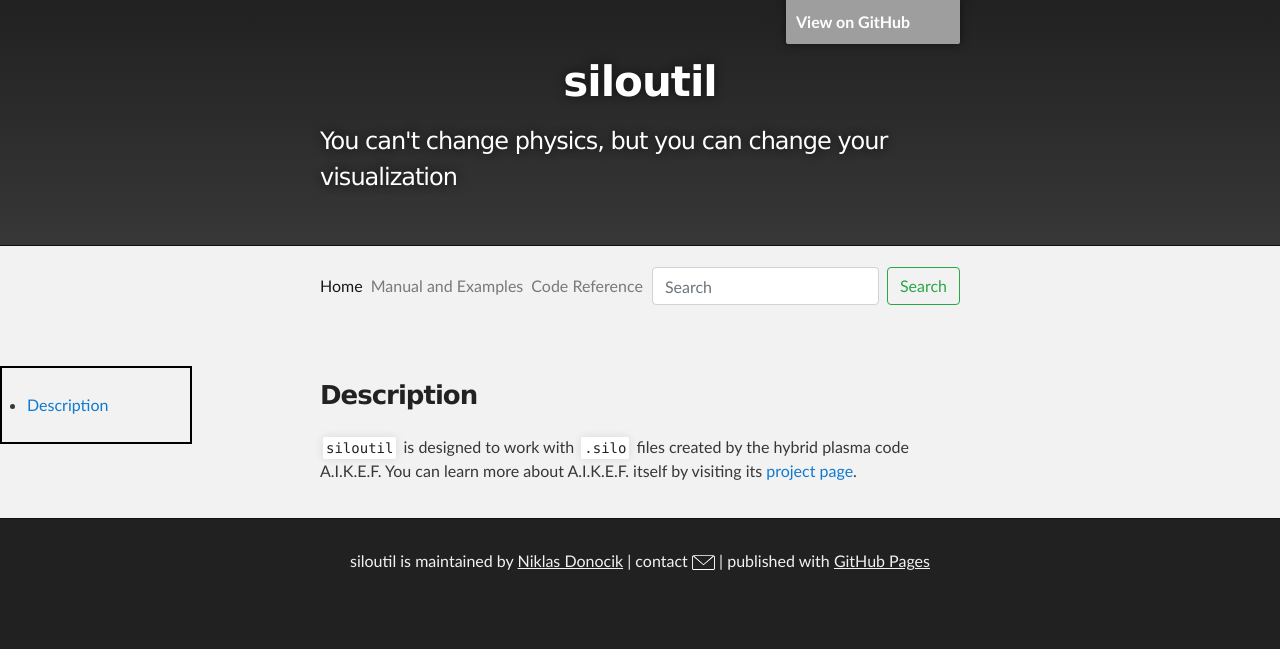
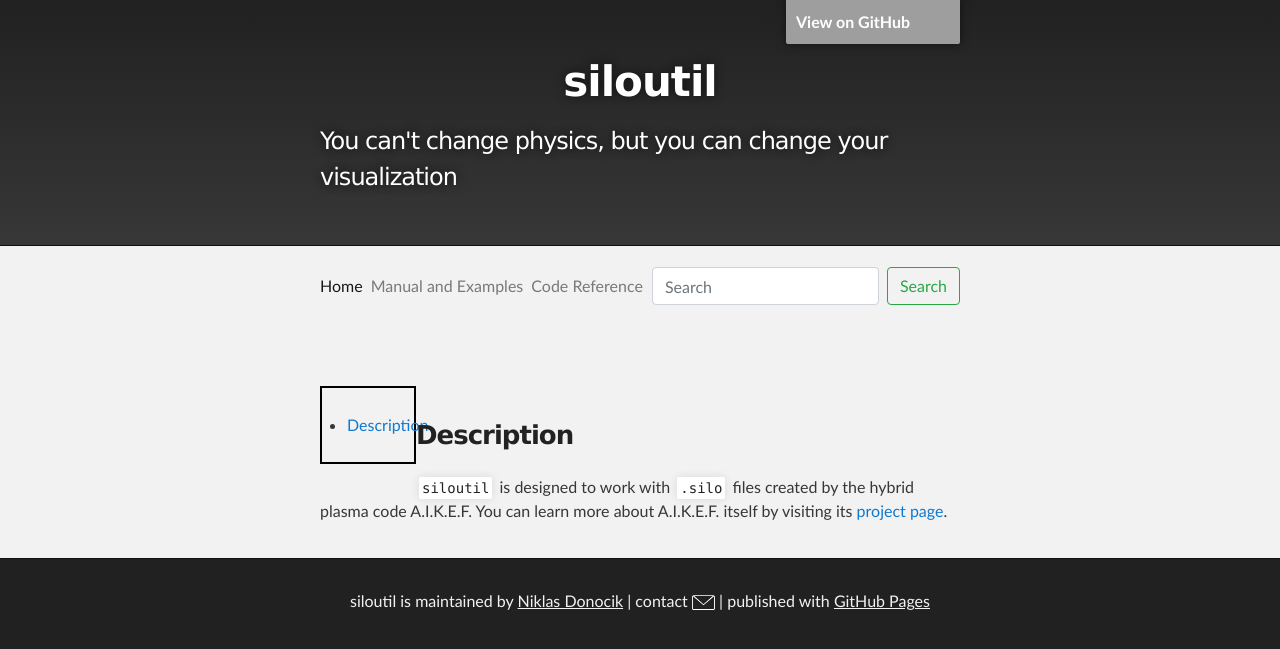
Before and after one commit to siloutil/siloutil.github.io, a Jekyll site: the page built from README.md, in a window 1280 px wide. Shown: the top 649 px of the page. Built offline with Jekyll 4.4.1, drawn with Linux system fonts in a browser that asks for light colours; our own code applies the rules of GitHub Pages for plain Markdown files; grey boxes are pictures that could not be loaded.

Commit message:
Update default.html

```diff
--- a/_layouts/default.html
+++ b/_layouts/default.html
@@ -69,10 +69,10 @@
           </nav>
 
     <div id="tipue_search_content" class="inner"></div>
-    {% include toc.html html=content h_min=2 h_max=2  class='inner.toc' %}
-      <section id="main_content" class="inner">
-        {{ content }}
-      </section>
+    <div class="inner">{% include toc.html html=content h_min=2 h_max=2  class='toc' %}</div>
+    <section id="main_content" class="inner">
+      {{ content }}
+    </section>
   </div>
 
   <!--  <form action="{{ page.url | relative_url }}">
```
